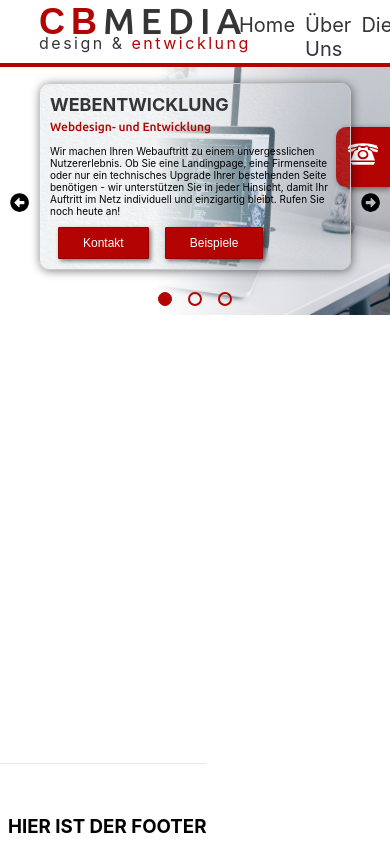
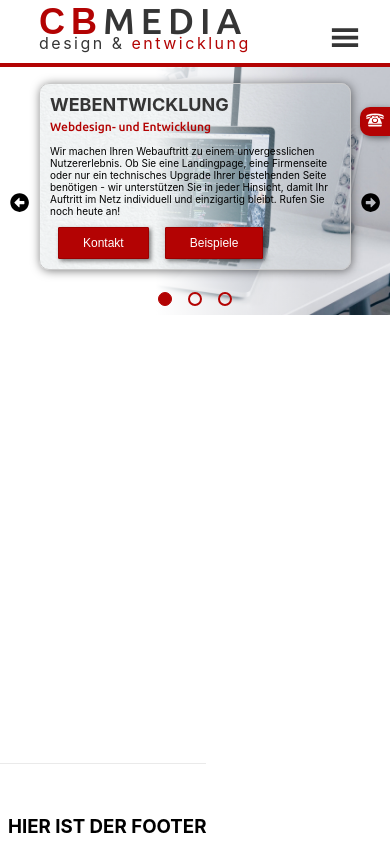
Before and after one commit to Moskill/cbmedia, a Next.js app: page / in a window 390 px wide. Built offline with nearby package versions, Linux system fonts and the light colour scheme.

Commit message:
Responsive Navbar angefangen

```diff
--- a/pages/components/body/topContainer/CallInfo.jsx
+++ b/pages/components/body/topContainer/CallInfo.jsx
@@ -10,7 +10,7 @@ const CallInfo = () => {
   return (
     <>
       {!callinfoIsActive && <div className={classes['wrapper-inactive']} onClick={() => setCallinfoIsActive(true)}>
-          <div className={classes['callinfo-inactive']}><GiRotaryPhone style={{fontSize: '34px'}}/></div>
+          <div className={classes['callinfo-inactive']}><GiRotaryPhone /></div>
         </div>}
 
       {callinfoIsActive && <div className={classes['wrapper']} onClick={() => setCallinfoIsActive(false)}>
--- a/pages/components/body/topContainer/CallInfo.module.css
+++ b/pages/components/body/topContainer/CallInfo.module.css
@@ -1,7 +1,7 @@
 .wrapper {
   position: absolute;
   font-size: 24px;
-  z-index: 10;
+  z-index: 30;
   right: 0%;
   top: 15%;
   background-color: #b30303;
@@ -60,3 +60,77 @@
   background-position: center;
   background-repeat: no-repeat;
 }
+
+/* Extra small devices (phones, 600px and down) */
+@media only screen and (max-width: 600px) {
+  .wrapper-inactive {
+    position: absolute;
+    padding: 3px 5px 1px 5px;
+    font-size: 20px;
+    top: 12.7%;
+    background-color: #b30303;
+    color: white;
+    border-top-left-radius: 10px;
+    border-bottom-left-radius: 10px;
+    box-shadow: 2px 2px 6px rgba(0,0,0,0.5);
+    cursor: pointer;
+  }
+
+  .wrapper {
+    font-size: 12px;
+    z-index: 30;
+    right: 0%;
+    top: 12.7%;
+    background-color: #b30303;
+    color: white;
+    padding: 5px 9px;
+    text-align: center;
+    border-top-left-radius: 10px;
+    border-bottom-left-radius: 10px;
+    box-shadow: 2px 2px 6px rgba(0,0,0,0.5);
+    transition: right 200ms cubic-bezier(0.24, 0.05, 0.31, 1.4);
+  }
+
+  .phone-icon {
+    font-size: 1rem;
+    margin-top: -0px;
+  }
+
+  .hotline-img {
+    position: relative;
+    right: -9%;
+    width: 87%;
+    height: 6rem;
+    border-radius: 5px;
+    background-image: url('../../../assets/hotline.jpg');
+    background-size: 70% 100%;
+    background-position: center;
+    background-repeat: no-repeat;
+  }
+
+  .callinfo-paragraph {
+    font-size: 12px;
+    font-weight: 700;
+    margin: 0px;
+  }
+}
+
+/* Small devices (portrait tablets and large phones, 600px and up) */
+@media only screen and (min-width: 600px) {
+
+}
+
+/* Medium devices (landscape tablets, 768px and up) */
+@media only screen and (min-width: 768px) {
+
+}
+
+/* Large devices (laptops/desktops, 992px and up) */
+@media only screen and (min-width: 992px) {
+
+}
+
+/* Extra large devices (large laptops and desktops, 1200px and up) */
+@media only screen and (min-width: 1200px) {
+
+}
--- a/pages/components/header/navigation/Navbar.jsx
+++ b/pages/components/header/navigation/Navbar.jsx
@@ -1,16 +1,18 @@
 import React from 'react';
+import RespNav from '../respNav/RespNav';
 import classes from './Navbar.module.css';
 
 const Navbar = () => {
   return (
     <>
-      <div className={classes.container}>
-        <div className={classes.navElement}>Home</div>
-        <div className={classes.navElement}>Über Uns</div>
-        <div className={classes.navElement}>Dienste</div>
-        <div className={classes.navElement}>Referenzen</div>
-        <div className={classes.navElement}>Kontakt</div>
-      </div>
+      <ul className={classes.container}>
+        <li className={classes.navElement}>Home</li>
+        <li className={classes.navElement}>Über Uns</li>
+        <li className={classes.navElement}>Dienste</li>
+        <li className={classes.navElement}>Referenzen</li>
+        <li className={classes.navElement}>Kontakt</li>
+      </ul>
+      <RespNav />
     </>
   )
 }
--- a/pages/components/header/navigation/Navbar.module.css
+++ b/pages/components/header/navigation/Navbar.module.css
@@ -3,8 +3,8 @@
   display: flex;
   flex-direction: row;
   right: 10%;
-  width: 30%;
-  justify-content: space-evenly;
+  justify-content: space-around;
+  margin-bottom: 0px;
 }
 
 .navElement {
@@ -15,6 +15,12 @@
   transition: all 600ms ease-in;
   border-top-left-radius: 8px;
   border-top-right-radius: 8px;
+  list-style: none;
+  margin: 0px 5px;
+  z-index: 0;
+}
+.container ul {
+  margin: 0px;
 }
 
 .navElement:hover {
@@ -27,3 +33,30 @@
   transition: none ease-in-out;
   color: rgb(87, 87, 87);
 }
+
+/* Extra small devices (phones, 600px and down) */
+@media only screen and (max-width: 600px) {
+
+}
+
+/* Small devices (portrait tablets and large phones, 600px and up) */
+@media only screen and (min-width: 600px) {
+
+}
+
+/* Medium devices (landscape tablets, 768px and up) */
+@media only screen and (min-width: 768px) {
+
+}
+
+/* Large devices (laptops/desktops, 992px and up) */
+@media only screen and (max-width: 992px) {
+  .container {
+    display: none;
+  }
+}
+
+/* Extra large devices (large laptops and desktops, 1200px and up) */
+@media only screen and (min-width: 1200px) {
+
+}
--- /dev/null
+++ b/pages/components/header/respNav/RespNav.jsx
@@ -0,0 +1,13 @@
+import React from 'react';
+import classes from './RespNav.module.css';
+import { GiHamburgerMenu } from 'react-icons/gi'
+
+const RespNav = () => {
+  return (
+    <>
+      <GiHamburgerMenu className={classes['burger-icon']}/>
+    </>
+  )
+}
+
+export default RespNav
--- /dev/null
+++ b/pages/components/header/respNav/RespNav.module.css
@@ -0,0 +1,38 @@
+.burger-icon {
+  position: absolute;
+  transform: translate(-100%, 75%);
+  cursor: pointer;
+  top: 0;
+  right: 0;
+  font-size: 30px;
+  color: #353535;
+  display: none;
+}
+
+
+/* Extra small devices (phones, 600px and down) */
+@media only screen and (max-width: 600px) {
+
+}
+
+/* Small devices (portrait tablets and large phones, 600px and up) */
+@media only screen and (min-width: 600px) {
+
+}
+
+/* Medium devices (landscape tablets, 768px and up) */
+@media only screen and (min-width: 768px) {
+
+}
+
+/* Large devices (laptops/desktops, 992px and up) */
+@media only screen and (max-width: 992px) {
+  .burger-icon {
+    display: block;
+  }
+}
+
+/* Extra large devices (large laptops and desktops, 1200px and up) */
+@media only screen and (min-width: 1200px) {
+
+}
```
